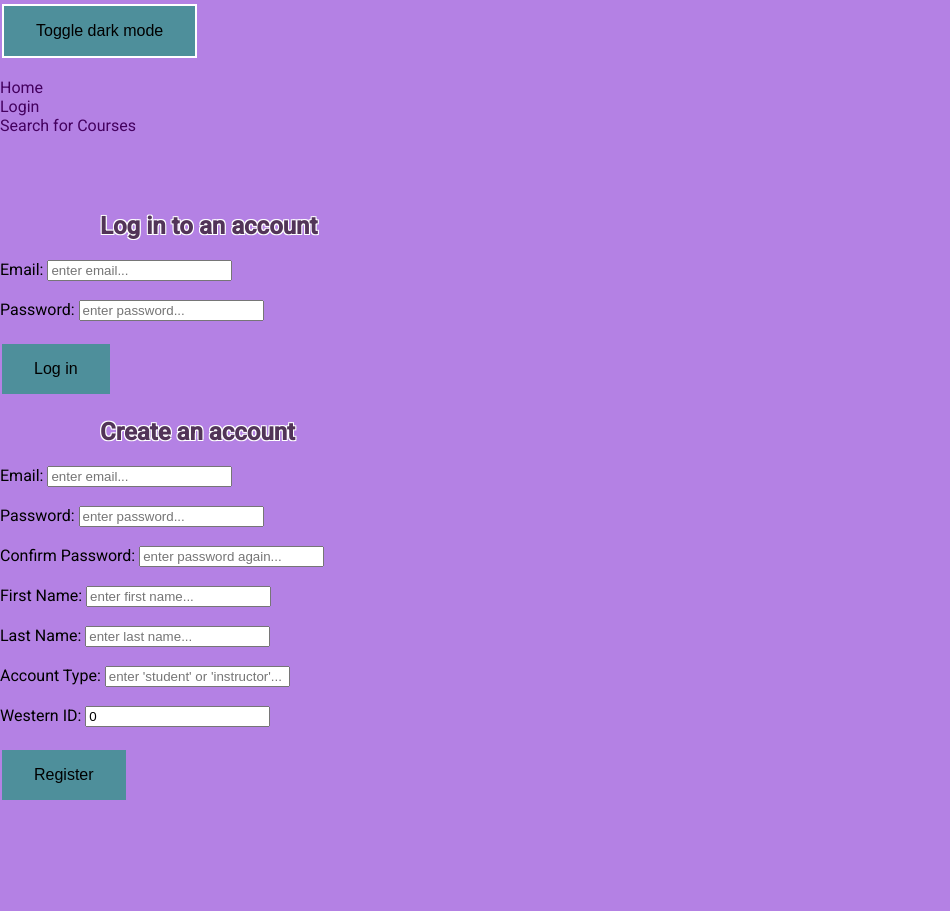
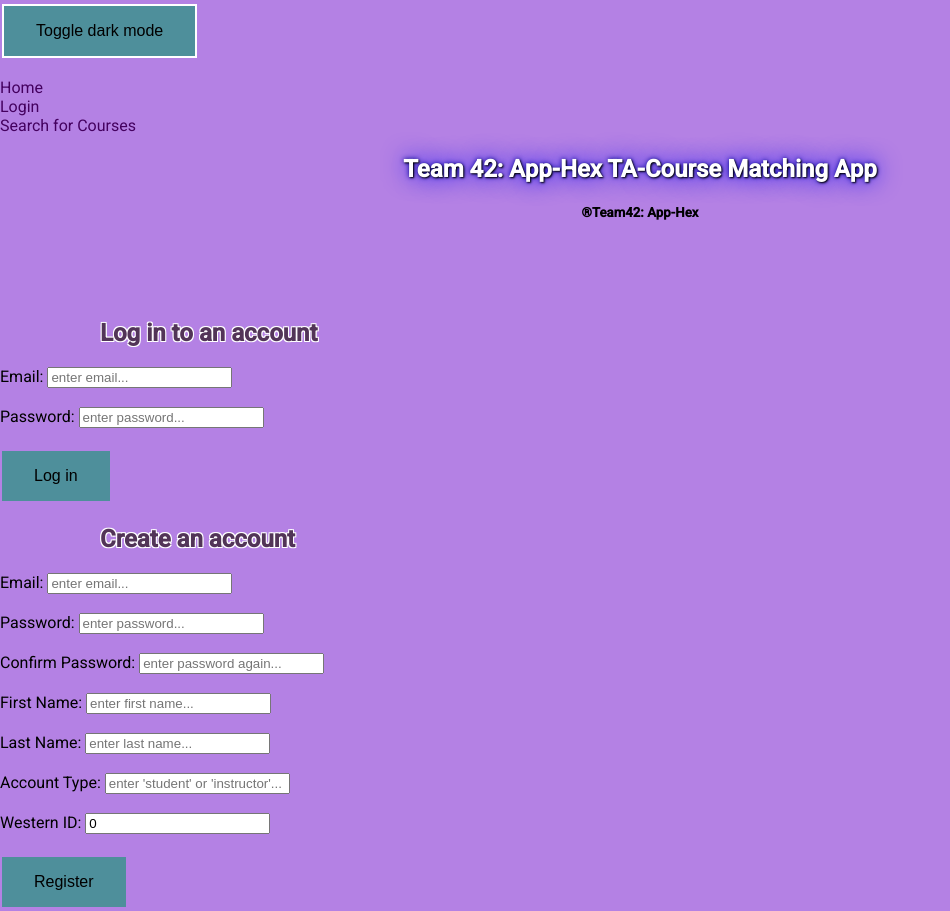
Before and after one commit to a-duffy12/SE3350-TAM9000, an Angular app in the folder ta-matcher/: page / in a window 1280 px wide. Shown: the whole page, without its empty margins (0-950 px from the left). Before the commit the page ends 804 px from the top, so only its background shows below. Built offline with nearby package versions, Linux system fonts and the light colour scheme.

Commit message:
[Feat] Re-arragned UI
Made the UI a bit better

```diff
--- a/ta-matcher/src/app/app.component.css
+++ b/ta-matcher/src/app/app.component.css
@@ -0,0 +1,8 @@
+h1 {
+    color:white;
+    text-align: center;
+    text-shadow:1px 1px 2px black, 0 0 25px blue, 0 0 5px darkblue;
+}
+h5{
+    text-align: center;
+}
--- a/ta-matcher/src/app/app.component.html
+++ b/ta-matcher/src/app/app.component.html
@@ -10,6 +10,8 @@
             <a routerLink="/home">Home</a><br>
             <a routerLink="/">Login</a><br>
             <a routerLink="/course">Search for Courses</a><br>
+            <h1>Team 42: App-Hex TA-Course Matching App</h1>
+            <h5>®Team42: App-Hex</h5>
             <a routerLink="/matching" *ngIf="inst || admn">TA Matching</a><br>
             <a routerLink="/application" *ngIf="inst || admn">Submit TA Application</a><br>
             <a routerLink="/question" *ngIf="inst">Add Questions</a><br>
--- a/ta-matcher/src/styles.css
+++ b/ta-matcher/src/styles.css
@@ -1,6 +1,4 @@
 /* You can add global styles to this file, and also import other style files */
-
-
 html, body {
   height: 100%;
 
```
Also changed, not shown: 1 other file (tests, documents, lock files or other folders).
